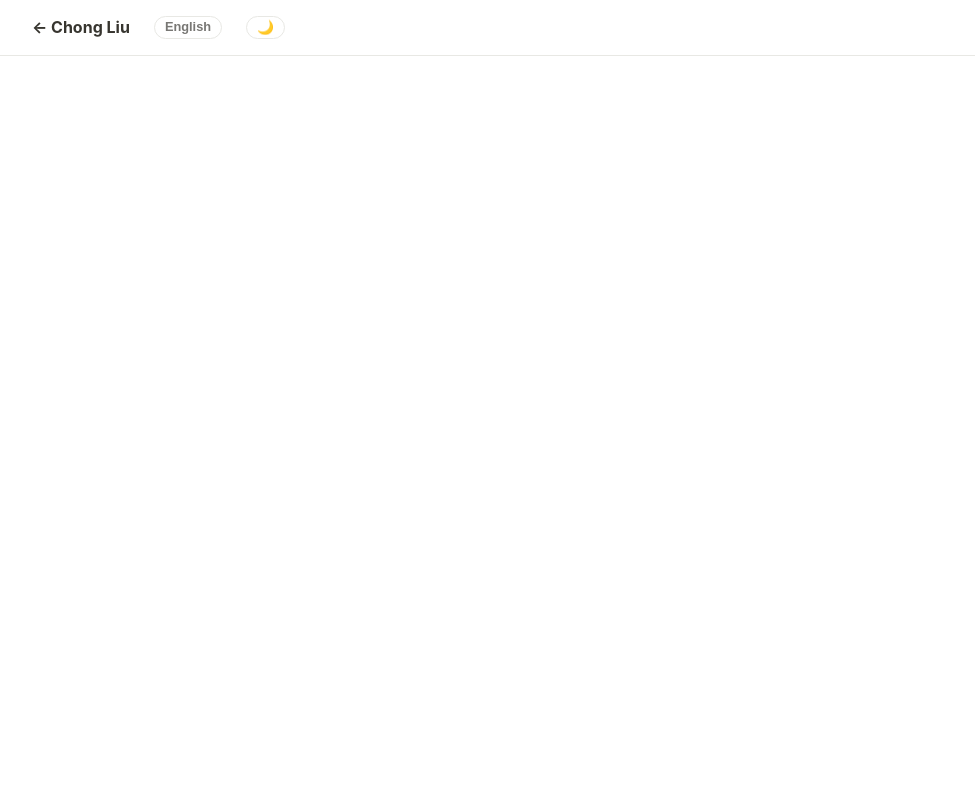
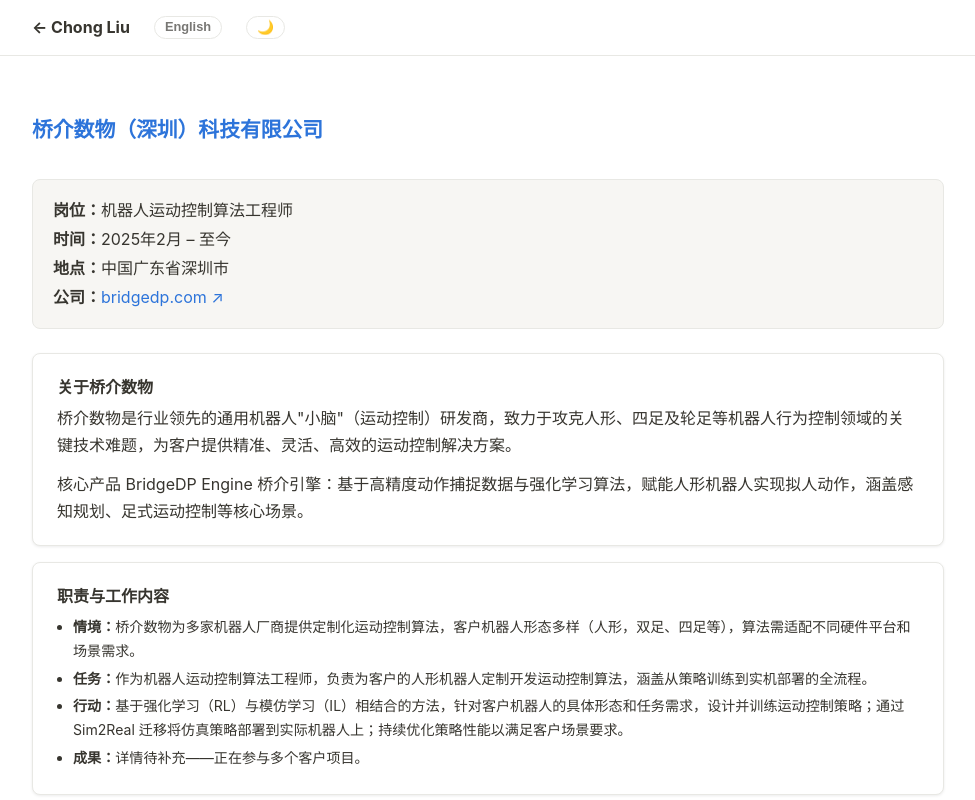
Before and after one commit to ImChong/ImChong.github.io, a plain HTML site: page experience/bridgedp.html in a window 1280 px wide. Both pictures are taken after a click on the button "中文". Shown: the top 800 px of the page, without its empty margins (152-1127 px from the left). Drawn offline with Linux system fonts and the light colour scheme.

Commit message:
fix: 修复中文模式不显示的问题(CSS优先级覆盖行内样式)

```diff
--- a/css/style.css
+++ b/css/style.css
@@ -156,10 +156,10 @@ ul { list-style: none; }
 }
 .lang-toggle:hover { background: var(--accent); color: #fff; border-color: var(--accent); }
 
-/* Language version display — JS toggles #lang-zh display */
-#lang-zh { display: none; }
-[data-lang-mode="zh"] #lang-en { display: none; }
-[data-lang-mode="zh"] #lang-zh { display: block; }
+/* Language version display */
+#lang-zh { display: none !important; }
+[data-lang-mode="zh"] #lang-en { display: none !important; }
+[data-lang-mode="zh"] #lang-zh { display: block !important; }
 
 /* ── Hero ───────────────────────────────────────────────── */
 .hero {
--- a/experience/bridgedp.html
+++ b/experience/bridgedp.html
@@ -71,7 +71,7 @@
   </div><!-- /lang-en -->
 
   <!-- ─── ZH Content ─────────────────────────────────────── -->
-  <div id="lang-zh" style="display:none;">
+  <div id="lang-zh">
 
     <main>
       <section class="section">
```
Also changed, not shown: experience/huawei.html (+1 -1 lines), experience/huikon.html (+1 -1 lines), index.html (+1 -1 lines).
